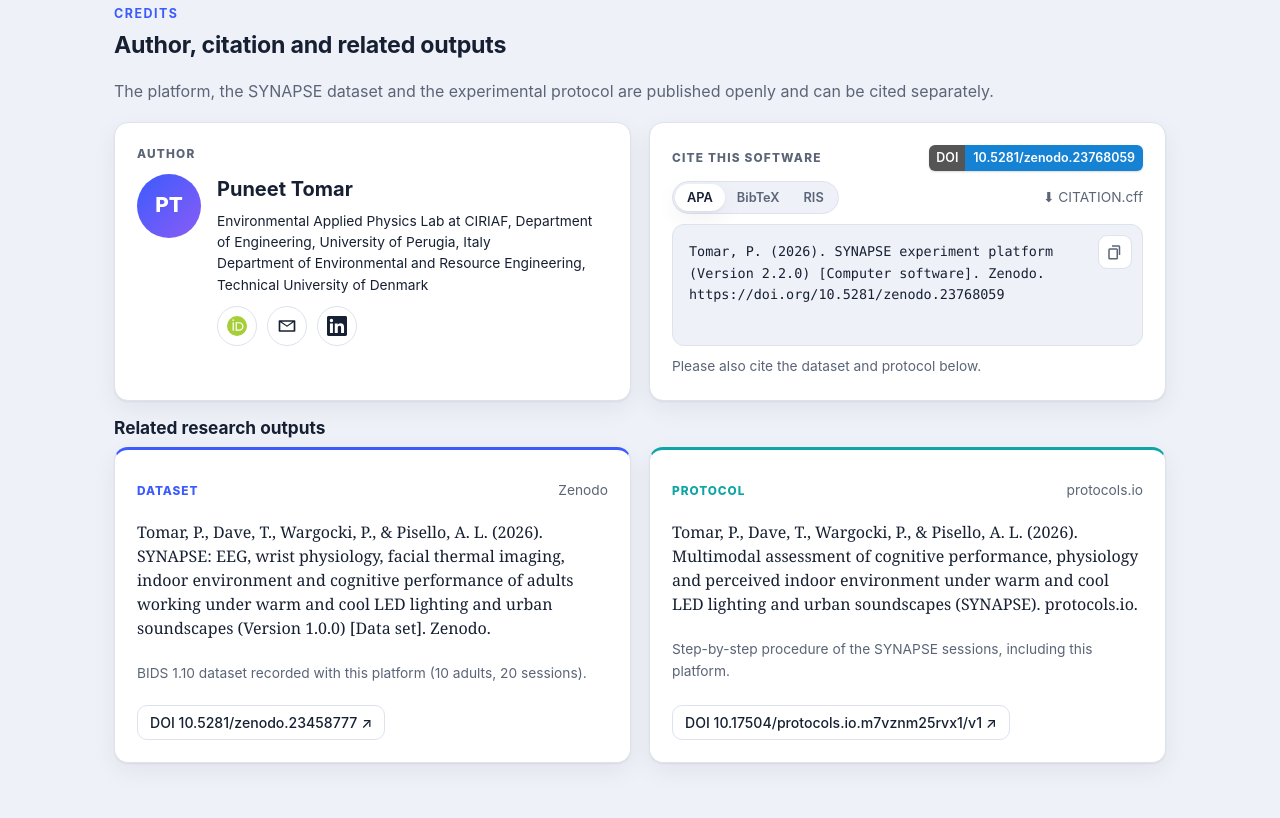
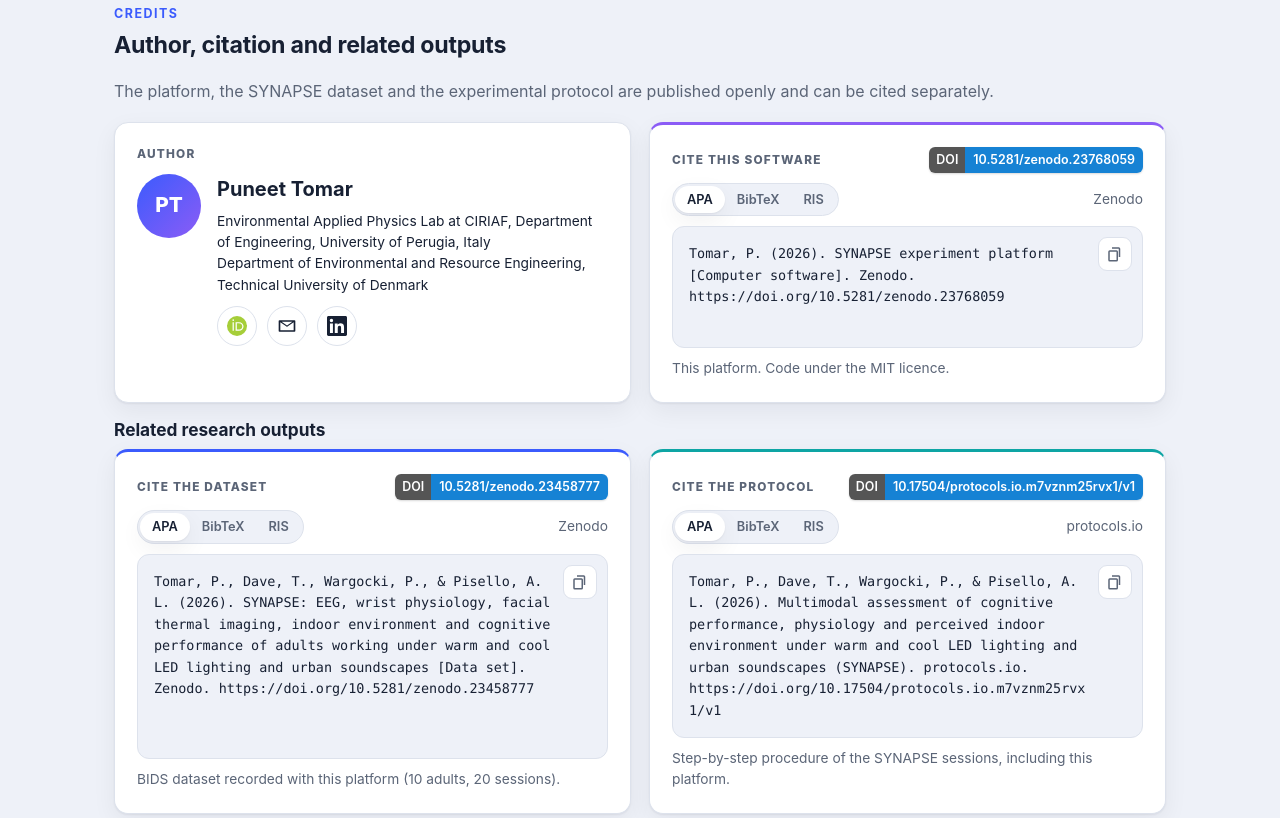
Before and after one commit to tomarp/synapse-platform, a plain HTML site: page index.html in a window 1280 px wide. Shown: the part 3740-4558 px from the top of the page. Drawn offline with Linux system fonts and the light colour scheme.

Commit message:
One citation box for software, dataset and protocol (APA/BibTeX/RIS, copy button); version shown once

```diff
--- a/app/home.js
+++ b/app/home.js
@@ -1,6 +1,6 @@
 // Start page: what the platform does, the tasks (live previews, one-minute try-outs), the SYNAPSE study,
 // how it works, privacy, funders and citation.
-import { BIBTEX, CITATION, doiUrl, PROJECT_FULL, REFERENCES, RIS, SOFTWARE_DOI } from './info.js';
+import { doiUrl, OUTPUTS, PROJECT_FULL } from './info.js';
 import { footer, nav } from './nav.js';
 import { socialLinks } from './social.js';
 import { COLOURS, logoTiles, STROOP_EMOTIONAL, VISUAL_COUNT, VISUAL_SHAPE } from './stimuli.js';
@@ -167,11 +167,10 @@ export function authorCard(author) {
 const COPY_ICON = '<svg viewBox="0 0 24 24" aria-hidden="true"><path fill="currentColor" d="M8 3h9a2 2 0 0 1 2 2v11h-2V5H8V3Zm-3 4h9a2 2 0 0 1 2 2v11a2 2 0 0 1-2 2H5a2 2 0 0 1-2-2V9a2 2 0 0 1 2-2Zm0 2v11h9V9H5Z"/></svg>';
 const CHECK_ICON = '<svg viewBox="0 0 24 24" aria-hidden="true"><path fill="currentColor" d="M9.5 16.2 5.3 12l-1.4 1.4 5.6 5.6L20.1 8.4 18.7 7z"/></svg>';
 
-/** Citation of the software: Zenodo DOI badge, APA / BibTeX / RIS, copy button inside the frame. */
-export function citeCard() {
-  const FORMATS = { apa: ['APA', CITATION], bibtex: ['BibTeX', BIBTEX], ris: ['RIS', RIS] };
-  const text = h('pre', { class: 'cite-text' }, CITATION);
-  const copy = h('button', { class: 'copy-btn', title: 'Copy citation', 'aria-label': 'Copy citation' });
+/** Citation box (same for software, dataset, protocol): DOI badge, APA / BibTeX / RIS, copy button inside the frame. */
+export function citationCard(o, label = `Cite the ${o.kind.toLowerCase()}`) {
+  const text = h('pre', { class: 'cite-text' }, o.cite.apa);
+  const copy = h('button', { class: 'copy-btn', title: 'Copy citation', 'aria-label': `Copy ${o.kind.toLowerCase()} citation` });
   copy.innerHTML = COPY_ICON;
   const tip = h('span', { class: 'copy-tip' }, 'Copied');
   copy.addEventListener('click', async () => {
@@ -181,28 +180,22 @@ export function citeCard() {
     copy.innerHTML = CHECK_ICON; copy.classList.add('done'); tip.classList.add('show');
     setTimeout(() => { copy.innerHTML = COPY_ICON; copy.classList.remove('done'); tip.classList.remove('show'); }, 1600);
   });
-  const tabs = h('div', { class: 'tabs', role: 'tablist' }, ...Object.entries(FORMATS).map(([k, [label, value]]) =>
+  const tabs = h('div', { class: 'tabs', role: 'tablist' }, ...[['apa', 'APA'], ['bibtex', 'BibTeX'], ['ris', 'RIS']].map(([k, name]) =>
     h('button', { class: `tab ${k === 'apa' ? 'on' : ''}`, role: 'tab', onclick: (e) => {
-      text.textContent = value;
+      text.textContent = o.cite[k];
       tabs.querySelectorAll('.tab').forEach((x) => x.classList.toggle('on', x === e.currentTarget));
-    } }, label)));
-  const badge = h('a', { class: 'doi-badge', href: doiUrl(SOFTWARE_DOI), target: '_blank', rel: 'noopener', title: 'Zenodo record' },
-    h('span', {}, 'DOI'), h('span', {}, SOFTWARE_DOI));
-  return h('div', { class: 'card cite-card' },
-    h('div', { class: 'row space' }, h('div', { class: 'card-label' }, 'Cite this software'), badge),
-    h('div', { class: 'row space cite-tools' }, tabs, h('a', { class: 'small', href: 'CITATION.cff', download: 'CITATION.cff' }, '⬇ CITATION.cff')),
+    } }, name)));
+  const badge = h('a', { class: 'doi-badge', href: doiUrl(o.doi), target: '_blank', rel: 'noopener', title: `Open on ${o.where}` },
+    h('span', {}, 'DOI'), h('span', {}, o.doi));
+  return h('div', { class: `card cite-card kind-${o.kind.toLowerCase()}` },
+    h('div', { class: 'row space' }, h('div', { class: 'card-label' }, label), badge),
+    h('div', { class: 'row space cite-tools' }, tabs, h('span', { class: 'muted small' }, o.where)),
     h('div', { class: 'cite-frame' }, text, copy, tip),
-    h('p', { class: 'muted small cite-foot' }, 'Please also cite the dataset and protocol below.'));
+    h('p', { class: 'muted small cite-foot' }, o.note));
 }
 
-export function referenceList() {
-  return h('div', { class: 'ref-grid' }, ...REFERENCES.filter((r) => r.kind !== 'Software').map((r) => h('div', { class: 'card ref-card' },
-    h('div', { class: 'row space' }, h('span', { class: `ref-kind ${r.kind.toLowerCase()}` }, r.kind), h('span', { class: 'muted small' }, r.where)),
-    h('p', { class: 'ref-text' }, r.text),
-    h('p', { class: 'muted small' }, r.note),
-    r.doi ? h('a', { class: 'btn small', href: doiUrl(r.doi), target: '_blank', rel: 'noopener' }, `DOI ${r.doi} ↗`)
-      : h('span', { class: 'doi-pending' }, 'DOI assigned on publication'))));
-}
+export const citeCard = () => citationCard(OUTPUTS[0], 'Cite this software');
+export const referenceList = () => h('div', { class: 'cite-grid' }, ...OUTPUTS.slice(1).map((o) => citationCard(o)));
 
 function citeSection(author) {
   return h('section', { class: 'band alt', id: 'cite' },
--- a/app/info.js
+++ b/app/info.js
@@ -18,49 +18,38 @@ export const AUTHOR = {
 };
 
 export const SOFTWARE_DOI = '10.5281/zenodo.23768059';          // Zenodo DOI; always resolves to the latest version
-export const CITATION = `Tomar, P. (2026). SYNAPSE experiment platform (Version ${APP_VERSION}) [Computer software]. Zenodo. https://doi.org/${SOFTWARE_DOI}`;
+export const doiUrl = (doi) => `https://doi.org/${doi}`;
 
-export const BIBTEX = `@software{tomar_2026_synapse_platform,
-  author  = {Tomar, Puneet},
-  title   = {{SYNAPSE} experiment platform},
-  version = {${APP_VERSION}},
-  year    = {2026},
-  license = {MIT},
-  publisher = {Zenodo},
-  doi     = {${SOFTWARE_DOI}}
-}`;
+const TEAM = { apa: 'Tomar, P., Dave, T., Wargocki, P., & Pisello, A. L.',
+  bib: 'Tomar, Puneet and Dave, Tanmay and Wargocki, Pawel and Pisello, Anna Laura',
+  ris: ['Tomar, Puneet', 'Dave, Tanmay', 'Wargocki, Pawel', 'Pisello, Anna Laura'] };
+const DATASET_TITLE = 'SYNAPSE: EEG, wrist physiology, facial thermal imaging, indoor environment and cognitive performance of adults '
+  + 'working under warm and cool LED lighting and urban soundscapes';
+const PROTOCOL_TITLE = 'Multimodal assessment of cognitive performance, physiology and perceived indoor environment under warm and cool '
+  + 'LED lighting and urban soundscapes (SYNAPSE)';
 
-export const RIS = `TY  - COMP
-AU  - Tomar, Puneet
-TI  - SYNAPSE experiment platform
-ET  - ${APP_VERSION}
-PY  - 2026
-PB  - Zenodo
-DO  - ${SOFTWARE_DOI}
-UR  - https://doi.org/${SOFTWARE_DOI}
-ER  - `;
+function formats({ key, type, risType, authors, title, publisher, doi, apaType }) {
+  const au = authors === 'team' ? TEAM : { apa: 'Tomar, P.', bib: 'Tomar, Puneet', ris: ['Tomar, Puneet'] };
+  return {
+    apa: `${au.apa} (2026). ${title}${apaType ? ` [${apaType}]` : ''}. ${publisher}. ${doiUrl(doi)}`,
+    bibtex: `@${type}{${key},\n  author    = {${au.bib}},\n  title     = {${title.replace('SYNAPSE', '{SYNAPSE}')}},\n  year      = {2026},\n`
+      + `  publisher = {${publisher}},\n  doi       = {${doi}}\n}`,
+    ris: [`TY  - ${risType}`, ...au.ris.map((a) => `AU  - ${a}`), `TI  - ${title}`, 'PY  - 2026', `PB  - ${publisher}`, `DO  - ${doi}`,
+      `UR  - ${doiUrl(doi)}`, 'ER  - '].join('\n'),
+  };
+}
 
-const SYNAPSE_AUTHORS = 'Tomar, P., Dave, T., Wargocki, P., & Pisello, A. L.';
-
-// doi: null = not yet assigned (shown as "DOI assigned on publication"). Fill in when published.
-export const REFERENCES = [
-  {
-    kind: 'Dataset', where: 'Zenodo', doi: '10.5281/zenodo.23458777',
-    text: `${SYNAPSE_AUTHORS} (2026). SYNAPSE: EEG, wrist physiology, facial thermal imaging, indoor environment and cognitive performance `
-      + 'of adults working under warm and cool LED lighting and urban soundscapes (Version 1.0.0) [Data set]. Zenodo.',
-    note: 'BIDS 1.10 dataset recorded with this platform (10 adults, 20 sessions).',
-  },
-  {
-    kind: 'Protocol', where: 'protocols.io', doi: '10.17504/protocols.io.m7vznm25rvx1/v1',
-    text: `${SYNAPSE_AUTHORS} (2026). Multimodal assessment of cognitive performance, physiology and perceived indoor environment `
-      + 'under warm and cool LED lighting and urban soundscapes (SYNAPSE). protocols.io.',
-    note: 'Step-by-step procedure of the SYNAPSE sessions, including this platform.',
-  },
-  {
-    kind: 'Software', where: 'Zenodo', doi: SOFTWARE_DOI,
-    text: CITATION,
-    note: 'Code under the MIT licence.',
-  },
+// The three citable outputs of the project, shown with the same citation box on the site.
+export const OUTPUTS = [
+  { kind: 'Software', where: 'Zenodo', doi: SOFTWARE_DOI, note: 'This platform. Code under the MIT licence.',
+    cite: formats({ key: 'tomar_2026_synapse_platform', type: 'software', risType: 'COMP', authors: 'one', title: 'SYNAPSE experiment platform',
+      publisher: 'Zenodo', doi: SOFTWARE_DOI, apaType: 'Computer software' }) },
+  { kind: 'Dataset', where: 'Zenodo', doi: '10.5281/zenodo.23458777', note: 'BIDS dataset recorded with this platform (10 adults, 20 sessions).',
+    cite: formats({ key: 'tomar_2026_synapse_dataset', type: 'dataset', risType: 'DATA', authors: 'team', title: DATASET_TITLE,
+      publisher: 'Zenodo', doi: '10.5281/zenodo.23458777', apaType: 'Data set' }) },
+  { kind: 'Protocol', where: 'protocols.io', doi: '10.17504/protocols.io.m7vznm25rvx1/v1', note: 'Step-by-step procedure of the SYNAPSE sessions, including this platform.',
+    cite: formats({ key: 'tomar_2026_synapse_protocol', type: 'misc', risType: 'ELEC', authors: 'team', title: PROTOCOL_TITLE,
+      publisher: 'protocols.io', doi: '10.17504/protocols.io.m7vznm25rvx1/v1', apaType: '' }) },
 ];
-
-export const doiUrl = (doi) => `https://doi.org/${doi}`;
+export const REFERENCES = OUTPUTS;
+export const CITATION = OUTPUTS[0].cite.apa;
--- a/app/main.js
+++ b/app/main.js
@@ -273,7 +273,7 @@ function about() {
     h('h2', {}, 'Related research outputs'), referenceList(),
     h('section', { class: 'card' },
       h('h2', {}, 'The software'),
-      h('p', {}, `SYNAPSE (${PROJECT_FULL}) experiment platform, version ${APP_VERSION}. It grew out of the task platform used in the SYNAPSE study `,
+      h('p', {}, `SYNAPSE (${PROJECT_FULL}) experiment platform. It grew out of the task platform used in the SYNAPSE study `,
         '(Technical University of Denmark, June 2025) and is now an open tool for cognitive experiments in indoor-environment research and beyond. ',
         'The built-in "SYNAPSE full session" reproduces the tasks, trial numbers, timings and questionnaires of the study.'),
       h('h3', {}, 'Privacy'),
--- a/styles/app.css
+++ b/styles/app.css
@@ -451,3 +451,6 @@ a.logo-tile:hover { transform: translateY(-2px); background: color-mix(in srgb,
   opacity: 0; transform: translateX(6px); transition: opacity .15s, transform .15s; pointer-events: none; }
 .copy-tip.show { opacity: 1; transform: none; }
 .cite-foot { margin: 0; }
+
+.cite-card.kind-dataset { border-top: 3px solid var(--accent); } .cite-card.kind-protocol { border-top: 3px solid #0ea5a4; }
+.cite-card.kind-software { border-top: 3px solid var(--accent-2); }
```
